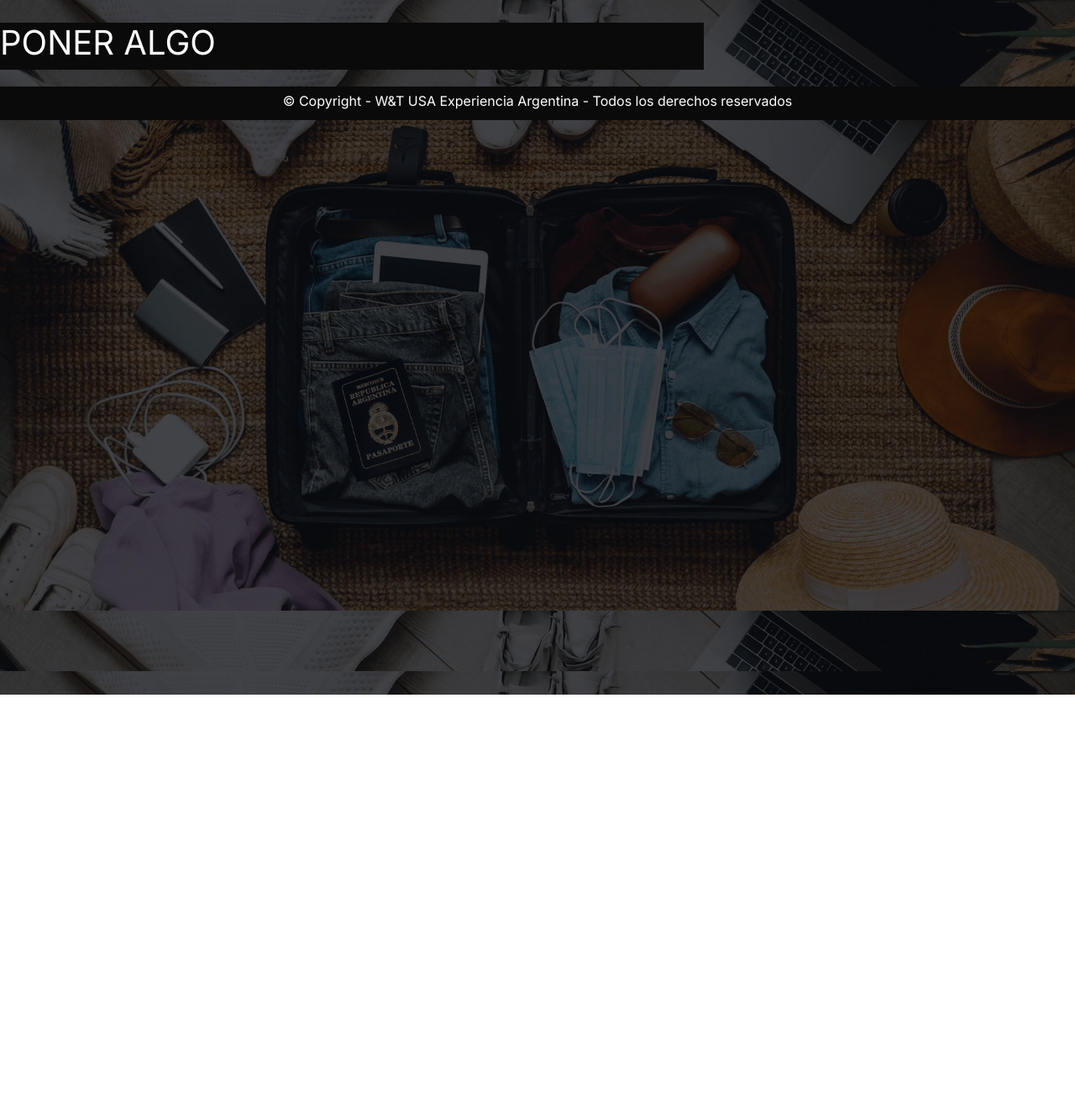
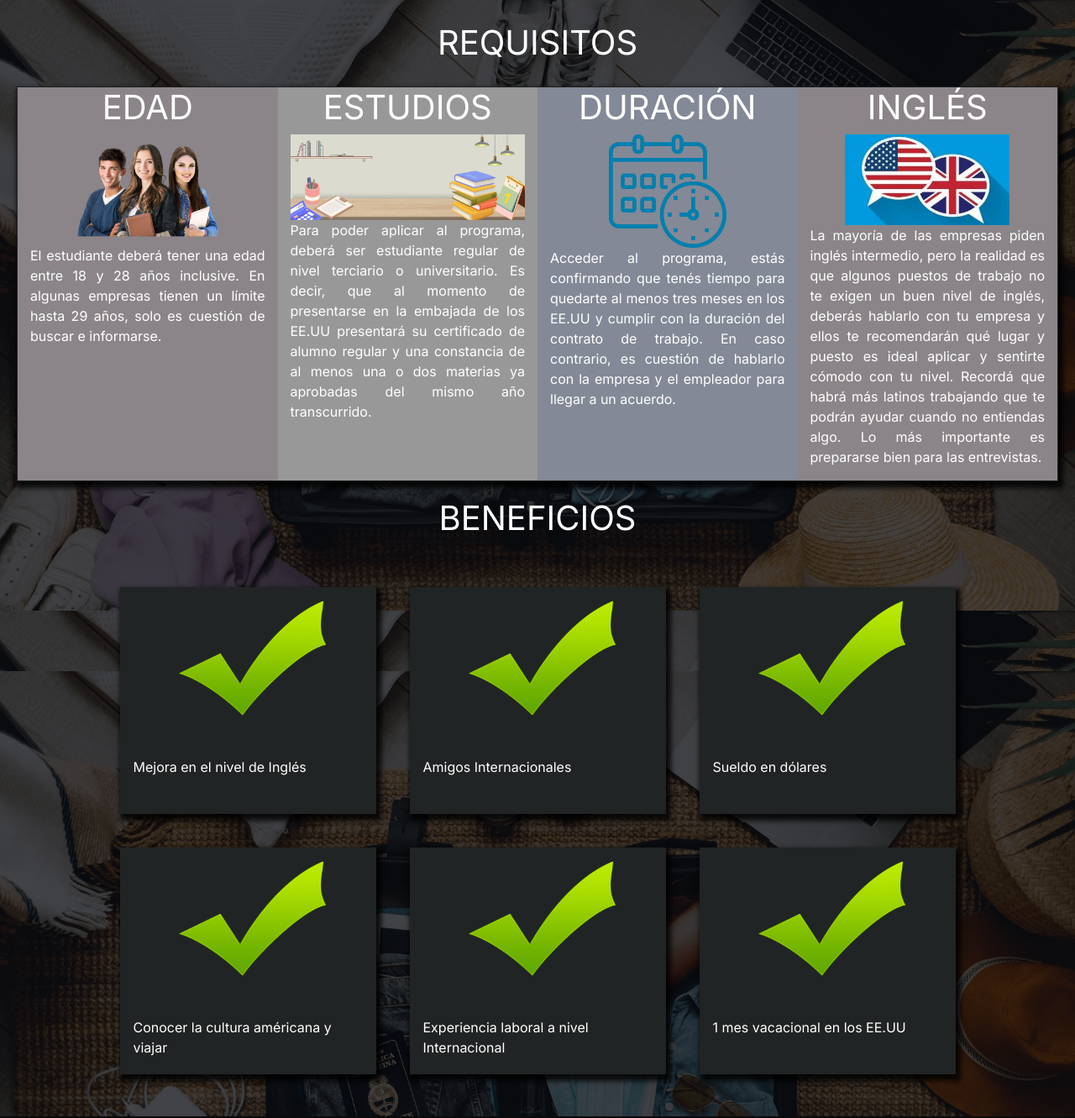
Before and after one commit to Majomontanelli/Proyecto-final, a website: page Requisitos_y_beneficios.html in a window 1280 px wide. Shown: the part 73-1404 px from the top of the page at 84% size. Before the commit the page ends 900 px from the top, so only its background shows below. Drawn offline with nearby package versions, Linux system fonts and the light colour scheme; a web font is replaced by a local one.

Commit message:
solo pág requisito

```diff
--- a/Requisitos_y_beneficios.html
+++ b/Requisitos_y_beneficios.html
@@ -44,9 +44,55 @@
         </nav>
     </header>
     <section>
-        <div id="div-top-simple" class="conteiner row col-md-8 divblack">
-            <h1>PONER ALGO</h1>
-        </div>
+        <section id="margintop" class="sectionflex">
+            <h1 id="margintop" class="text-center">REQUISITOS</h1>
+            <div class="art_conteiner justify-content-center conteiner row borderconteiner">
+                <div class="col-md-3 text-center div_conteineright color1">
+                    <h1>EDAD</h1>
+                    <img src="Img/eddd.png" alt="Edad" width="80%" height="23%" class="img-fluid">
+                    <p class="text-justify">El estudiante deberá tener una edad entre 18 y 28 años inclusive. En algunas empresas tienen un límite hasta 29 años, solo es cuestión de buscar e informarse.</p>
+                </div>
+                <div class="col-md-3 text-center div_conteineright color2">
+                    <h1>ESTUDIOS</h1>
+                    <img src="Img/estudios.jpg" alt="Imagen de estudio" class="img-fluid">
+                    <p class="text-justify">Para poder aplicar al programa, deberá ser estudiante regular de nivel terciario o universitario. Es decir, que al momento de presentarse en la embajada de los EE.UU presentará su certificado de alumno regular y una constancia de al menos una o dos materias ya aprobadas del mismo año transcurrido.</p>
+                </div>
+                <div class="col-md-3 text-center div_conteineright color3">
+                    <h1>DURACIÓN</h1>
+                    <img src="Img/calendar.png" alt="Calendario" width="50%" height="20%" class="img-fluid">
+                    <p class="text-justify">Acceder al programa, estás confirmando que tenés tiempo para quedarte al menos tres meses en los EE.UU y cumplir con la duración del contrato de trabajo. En caso contrario, es cuestión de hablarlo con la empresa y el empleador para llegar a un acuerdo.</p>
+                </div>
+                <div class="col-md-3 text-center div_conteineright color1">
+                    <h1>INGLÉS</h1>
+                    <img src="Img/language1.jpg" alt="Idioma Inglés" width="70%" height="22%" class="img-fluid">
+                    <p class="text-justify">La mayoría de las empresas piden inglés intermedio, pero la realidad es que algunos puestos de trabajo no te exigen un buen nivel de inglés, deberás hablarlo con tu empresa y ellos te recomendarán qué lugar y puesto es ideal aplicar y sentirte cómodo con tu nivel. Recordá que habrá más latinos trabajando que te podrán ayudar cuando no entiendas algo. Lo más importante es prepararse bien para las entrevistas. </p>
+                </div>
+            </div>
+            <h1 class="text-center">BENEFICIOS</h1>
+            </div>
+            <div id="divempresa">
+                <article class="artempresa col-md-3">
+                    <img src="./Img/TILDE.png" alt="Requisito" style="height:75%; width:100%;"></a>
+                    <p>Mejora en el nivel de Inglés</p>
+                </article>
+                <article class="artempresa col-md-3">
+                    <img src="./Img/TILDE.png" alt="Requisito" style="height:75%; width:100%;"></a>
+                    <p>Amigos Internacionales</p>
+                </article>
+                <article class="artempresa col-md-3">
+                    <img src="./Img/TILDE.png" alt="Requisito" style="height:75%; width:100%;"></a>
+                    <p>Sueldo en dólares</p>
+                </article> <article class="artempresa col-md-3">
+                    <img src="./Img/TILDE.png" alt="Requisito" style="height:75%; width:100%;"></a>
+                    <p>Conocer la cultura américana y viajar</p>
+                </article> <article class="artempresa col-md-3">
+                    <img src="./Img/TILDE.png" alt="Requisito" style="height:75%; width:100%;"></a>
+                    <p>Experiencia laboral a nivel Internacional</p>
+                </article> <article class="artempresa col-md-3">
+                    <img src="./Img/TILDE.png" alt="Requisito" style="height:75%; width:100%;"></a>
+                    <p>1 mes vacacional en los EE.UU</p>
+                </article>
+            </div>
     </section>
      <!--link script-->
     <script src="https://cdn.jsdelivr.net/npm/jquery@3.5.1/dist/jquery.slim.min.js" integrity="sha384-DfXdz2htPH0lsSSs5nCTpuj/zy4C+OGpamoFVy38MVBnE+IbbVYUew+OrCXaRkfj" crossorigin="anonymous"></script>
```
Also changed, not shown: Css/estilos.css (line endings or trailing spaces), Img/Infografía_de_Proceso_Proyecto_Collage_Papel_Marrón__1_-removebg-preview.png (deleted).
